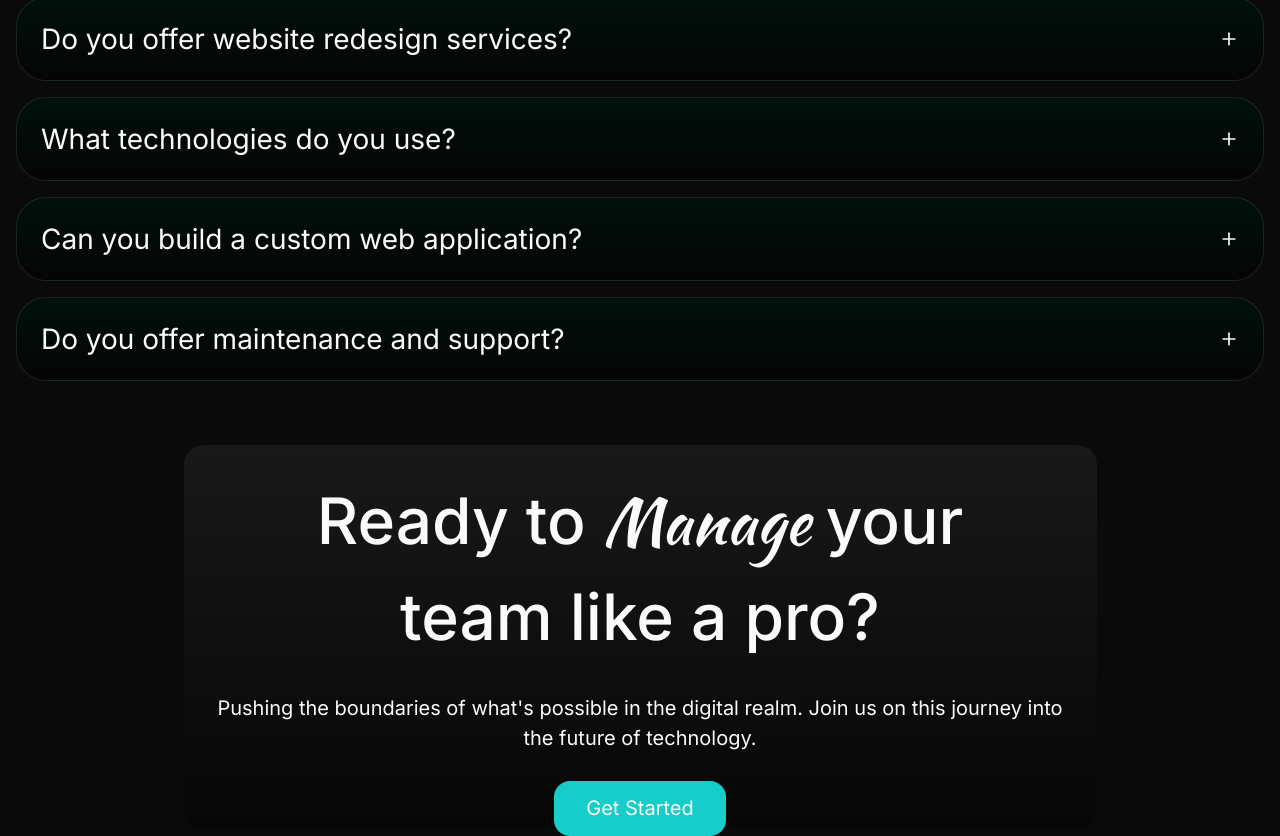
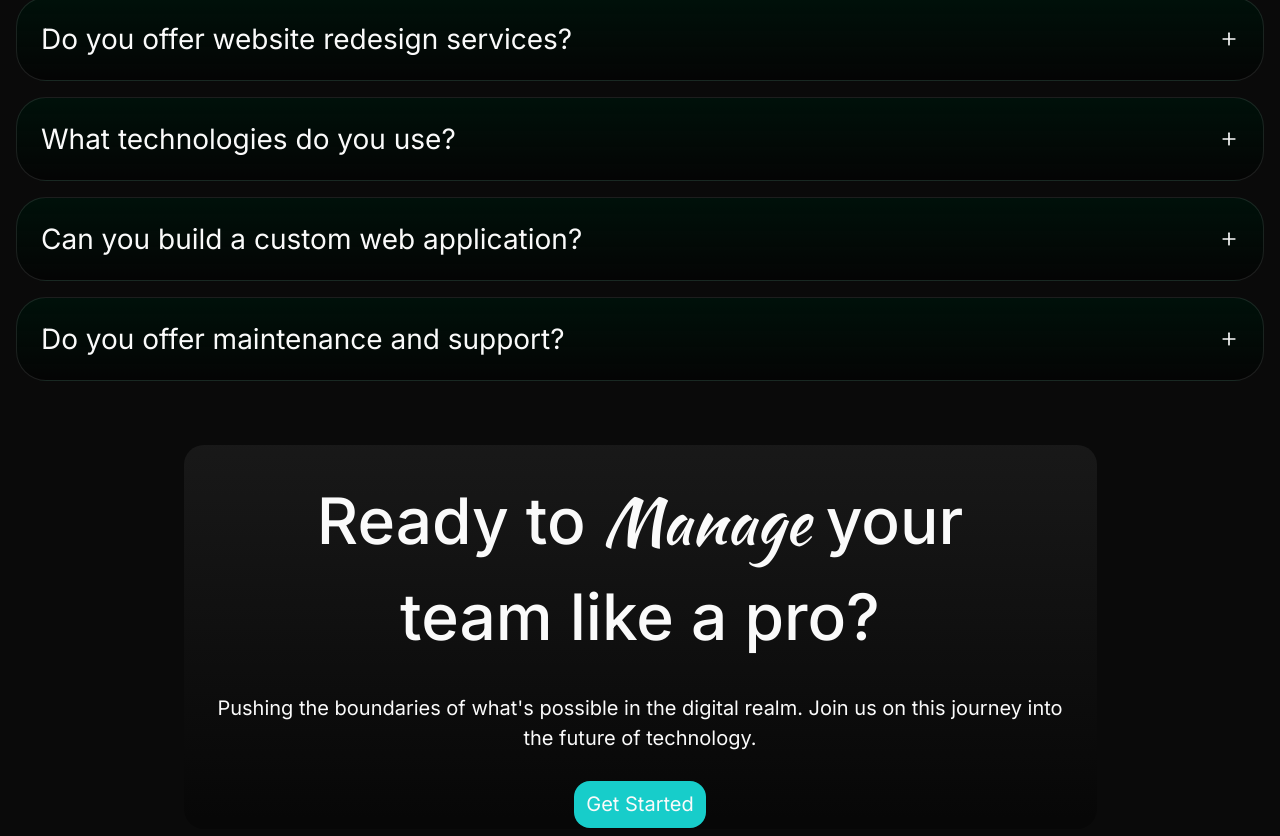
Before and after one commit to Roshen-Perera/ceylon-developers-portfolio, a Next.js app: page / in a window 1280 px wide. Shown: the part 7160-7996 px from the top of the page. Built offline with nearby package versions, Linux system fonts and the light colour scheme.

Commit message:
Refactor ProPost component to adjust ButtonText padding for improved styling consistency

```diff
--- a/components/proPost.tsx
+++ b/components/proPost.tsx
@@ -14,7 +14,7 @@ const ProPost = () => {
           Pushing the boundaries of what&apos;s possible in the digital realm.
           Join us on this journey into the future of technology.
         </P>
-        <ButtonText className="text-[22px] w-[172px] p-3 text-lg bg-[#17CDCA] rounded-2xl">
+        <ButtonText className="text-[22px] px-3 py-2 text-lg bg-[#17CDCA] rounded-2xl">
           Get Started
         </ButtonText>
       </div>
```
